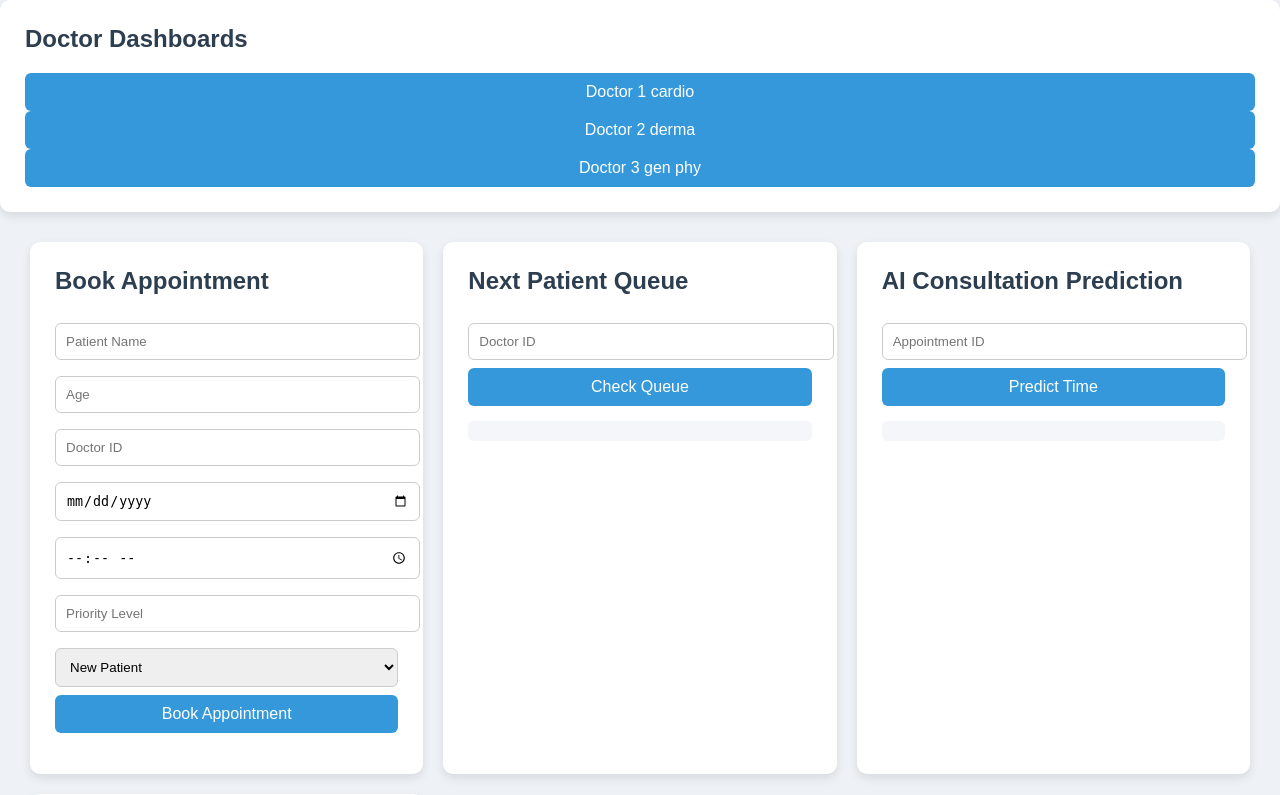
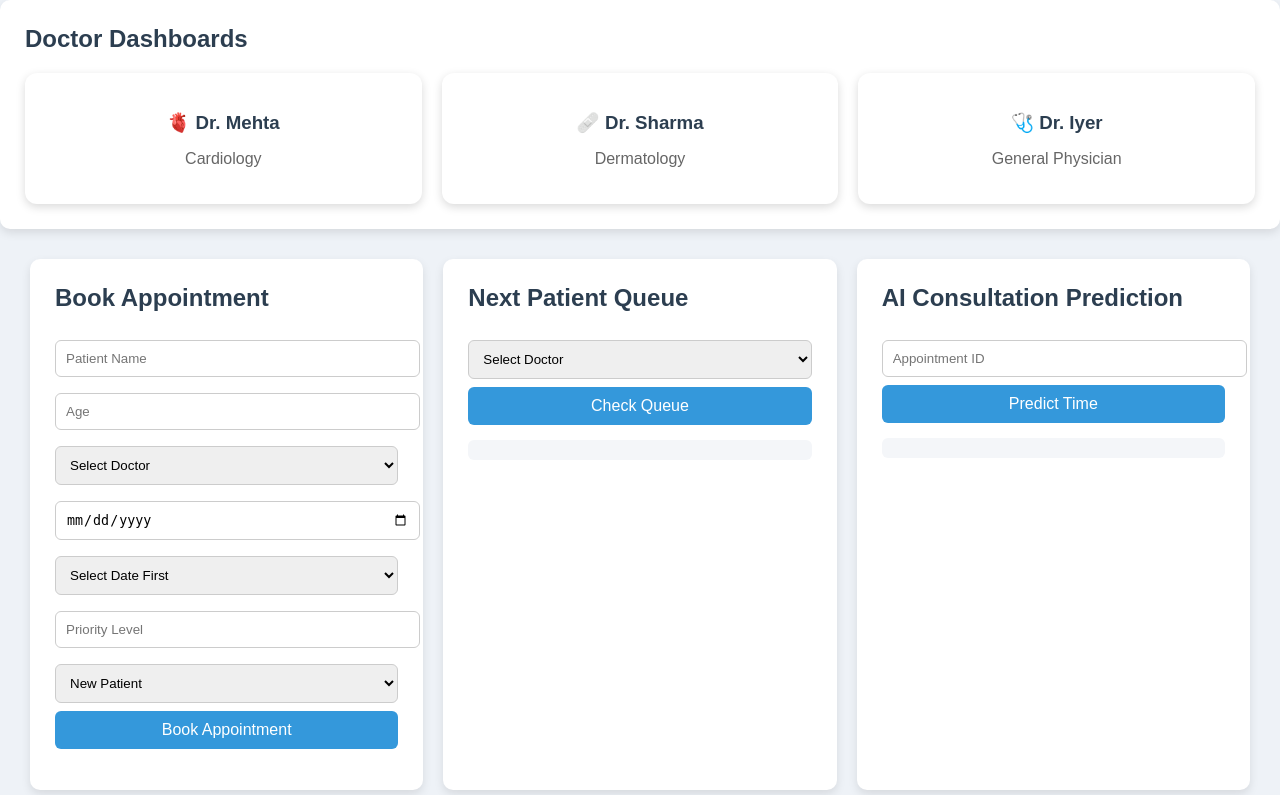
Before and after one commit to shubiisha/Hospital-Management-System, a Flask app: page / in a window 1280 px wide. Shown: the part 120-915 px from the top of the page. Run offline with Flask 3, Linux system fonts and the light colour scheme; some libraries are stand-ins or nearby versions.

Commit message:
updated booking feature and dashboard

```diff
--- a/app.py
+++ b/app.py
@@ -86,6 +86,71 @@ def get_doctors():
 
     return jsonify(doctor_list)
 
+@app.route('/available-slots/<int:doctor_id>/<appointment_date>')
+def available_slots(doctor_id, appointment_date):
+
+    all_slots = [
+        "09:00:00",
+        "09:10:00",
+        "09:20:00",
+        "09:30:00",
+        "09:40:00",
+        "09:50:00",
+        "10:00:00",
+        "10:10:00",
+        "10:20:00",
+        "10:30:00",
+        "10:40:00",
+        "10:50:00",
+        "11:00:00",
+        "11:10:00",
+        "11:20:00",
+        "11:30:00",
+        "11:40:00",
+        "11:50:00",
+
+        "14:00:00",
+        "14:10:00",
+        "14:20:00",
+        "14:30:00",
+        "14:40:00",
+        "14:50:00",
+        "15:00:00",
+        "15:10:00",
+        "15:20:00",
+        "15:30:00",
+        "15:40:00",
+        "15:50:00"
+    ]
+
+    cur = mysql.connection.cursor()
+
+    cur.execute("""
+    SELECT appointment_time
+    FROM appointments
+    WHERE doctor_id=%s
+    AND appointment_date=%s
+    """,
+    (
+        doctor_id,
+        appointment_date
+    ))
+
+    booked = [
+        str(row[0])
+        for row in cur.fetchall()
+    ]
+
+    available = [
+        slot
+        for slot in all_slots
+        if slot not in booked
+    ]
+
+    cur.close()
+
+    return jsonify(available)
+
 @app.route('/book', methods=['POST'])
 def book_appointment():
 
@@ -158,6 +223,28 @@ def book_appointment():
     if predicted_duration < 5:
         predicted_duration = 5
 
+    cur.execute("""
+        SELECT id
+        FROM appointments
+        WHERE doctor_id=%s
+        AND appointment_date=%s
+        AND appointment_time=%s
+        AND status != 'Cancelled'
+        """,
+        (
+            doctor_id,
+            appointment_date,
+            appointment_time
+        ))
+
+    existing = cur.fetchone()
+
+    if existing:
+        cur.close()
+        return jsonify({
+            "error": "This slot is already booked."
+        }), 400
+
     # Insert appointment
     cur.execute("""
         INSERT INTO appointments
@@ -204,11 +291,13 @@ def book_appointment():
     cur.close()
 
     return jsonify({
-        "message": "Appointment booked successfully!",
-        "appointment_id": appointment_id,
-        "patient_id": patient_id,
-        "predicted_duration": predicted_duration
-    })
+    "message": "Appointment booked successfully!",
+    "appointment_id": appointment_id,
+    "patient_name": patient_name,
+    "doctor_id": doctor_id,
+    "appointment_time": appointment_time,
+    "predicted_duration": predicted_duration
+})
 
 @app.route('/appointments/today/<int:doctor_id>', methods=['GET'])
 def todays_appointments(doctor_id):
--- a/static/script.js
+++ b/static/script.js
@@ -24,12 +24,21 @@ function bookAppointment() {
   })
     .then((res) => res.json())
     .then((data) => {
-      document.getElementById("result").innerText =
-        data.message +
-        " | Appointment ID: " +
-        data.appointment_id +
-        " | Patient ID: " +
-        data.patient_id;
+      document.getElementById("result").innerHTML = `
+    <div class="success-box">
+        <h3>✅ Appointment Booked</h3>
+
+        <p><strong>Appointment ID:</strong> ${data.appointment_id}</p>
+
+        <p><strong>Patient:</strong> ${data.patient_name}</p>
+
+        <p><strong>Doctor ID:</strong> ${data.doctor_id}</p>
+
+        <p><strong>Time:</strong> ${data.appointment_time}</p>
+
+        <p><strong>Predicted Duration:</strong> ${data.predicted_duration} min</p>
+    </div>
+`;
     })
     .catch((err) => console.error(err));
 }
@@ -134,3 +143,26 @@ function loadDoctorPatients() {
 function openDoctorDashboard(doctorId) {
   window.location.href = "/doctor-dashboard/" + doctorId;
 }
+
+function loadSlots() {
+  let doctor = document.getElementById("doctor_id").value;
+  let date = document.getElementById("date").value;
+
+  if (!doctor || !date) return;
+
+  fetch(`/available-slots/${doctor}/${date}`)
+    .then((res) => res.json())
+    .then((slots) => {
+      let dropdown = document.getElementById("time");
+
+      dropdown.innerHTML = "";
+
+      slots.forEach((slot) => {
+        dropdown.innerHTML += `
+          <option value="${slot}">
+            ${slot}
+          </option>
+        `;
+      });
+    });
+}
--- a/static/style.css
+++ b/static/style.css
@@ -66,3 +66,48 @@ select {
   border: 1px solid #ccc;
   border-radius: 6px;
 }
+.doctor-cards {
+  display: flex;
+  gap: 20px;
+  margin-top: 20px;
+}
+
+.doctor-card {
+  flex: 1;
+  background: white;
+  border-radius: 12px;
+  padding: 20px;
+  text-align: center;
+  cursor: pointer;
+  box-shadow: 0 3px 10px rgba(0, 0, 0, 0.15);
+  transition: 0.3s;
+}
+
+.doctor-card:hover {
+  transform: translateY(-5px);
+}
+
+.doctor-card h3 {
+  margin-bottom: 10px;
+  color: #2c3e50;
+}
+
+.doctor-card p {
+  color: #666;
+}
+.success-box {
+  margin-top: 15px;
+  padding: 15px;
+  border-radius: 10px;
+  background: #e8f8ee;
+  border-left: 5px solid #28a745;
+}
+
+.success-box h3 {
+  color: #28a745;
+  margin-bottom: 10px;
+}
+
+.success-box p {
+  margin: 5px 0;
+}
--- a/templates/index.html
+++ b/templates/index.html
@@ -12,11 +12,22 @@
     <div class="card">
       <h2>Doctor Dashboards</h2>
 
-      <button onclick="openDoctorDashboard(1)">Doctor 1 cardio</button>
+      <div class="doctor-cards">
+        <div class="doctor-card" onclick="openDoctorDashboard(1)">
+          <h3>🫀 Dr. Mehta</h3>
+          <p>Cardiology</p>
+        </div>
 
-      <button onclick="openDoctorDashboard(2)">Doctor 2 derma</button>
+        <div class="doctor-card" onclick="openDoctorDashboard(2)">
+          <h3>🩹 Dr. Sharma</h3>
+          <p>Dermatology</p>
+        </div>
 
-      <button onclick="openDoctorDashboard(3)">Doctor 3 gen phy</button>
+        <div class="doctor-card" onclick="openDoctorDashboard(3)">
+          <h3>🩺 Dr. Iyer</h3>
+          <p>General Physician</p>
+        </div>
+      </div>
     </div>
     <div class="container">
       <div class="card">
@@ -26,9 +37,16 @@
 
         <input id="patient_age" placeholder="Age" />
 
-        <input type="number" id="doctor_id" placeholder="Doctor ID" />
-        <input type="date" id="date" />
-        <input type="time" id="time" />
+        <select id="doctor_id" onchange="loadSlots()">
+          <option value="">Select Doctor</option>
+          <option value="1">Dr. Cardio</option>
+          <option value="2">Dr. Derma</option>
+          <option value="3">Dr. General Physician</option>
+        </select>
+        <input type="date" id="date" onchange="loadSlots()" />
+        <select id="time">
+          <option>Select Date First</option>
+        </select>
         <input type="number" id="priority" placeholder="Priority Level" />
         <select id="visit_type">
           <option value="new">New Patient</option>
@@ -42,8 +60,12 @@
       <div class="card">
         <h2>Next Patient Queue</h2>
 
-        <input type="number" id="doctor_queue" placeholder="Doctor ID" />
-
+        <select id="doctor_queue">
+          <option value="">Select Doctor</option>
+          <option value="1">Dr. Cardio</option>
+          <option value="2">Dr. Derma</option>
+          <option value="3">Dr. General Physician</option>
+        </select>
         <button onclick="getNextPatient()">Check Queue</button>
 
         <div class="output" id="queue"></div>
```
Also changed, not shown: doctor_dashboard.html (deleted, +0 -133 lines), templates/doctor_dashboard.html (added, +145 -0 lines).
